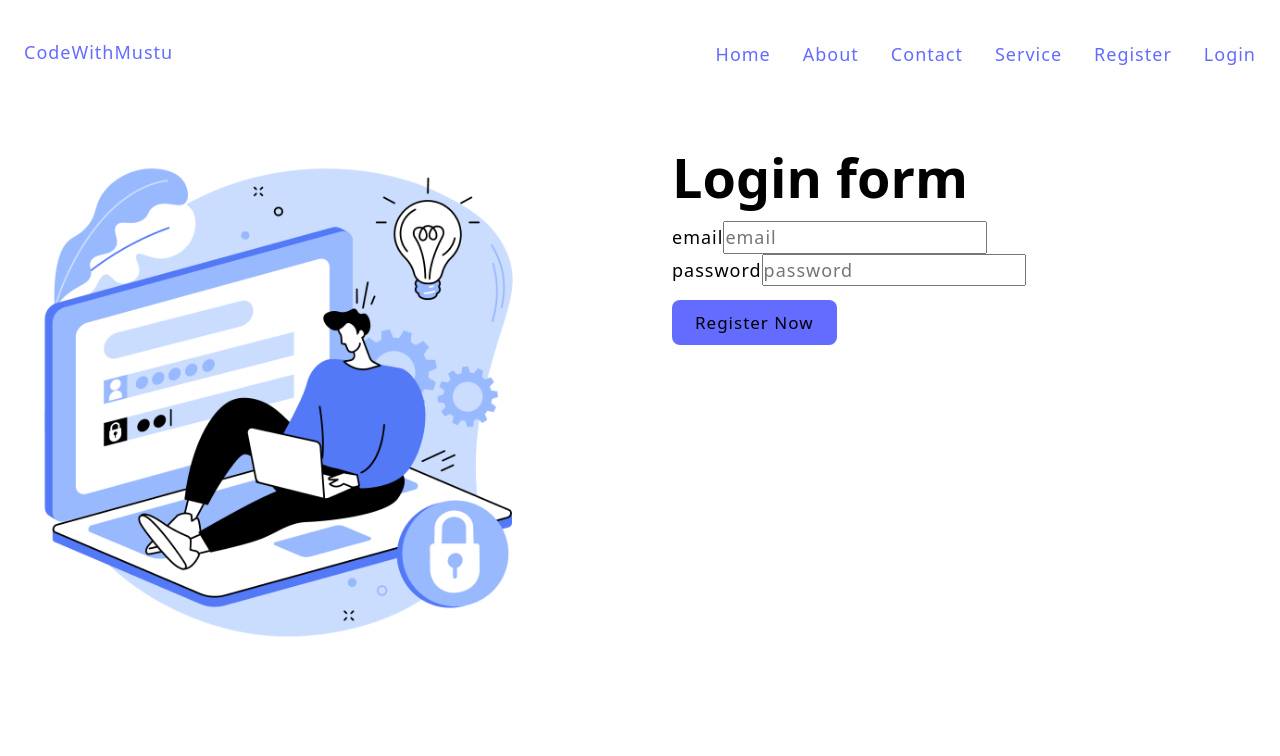
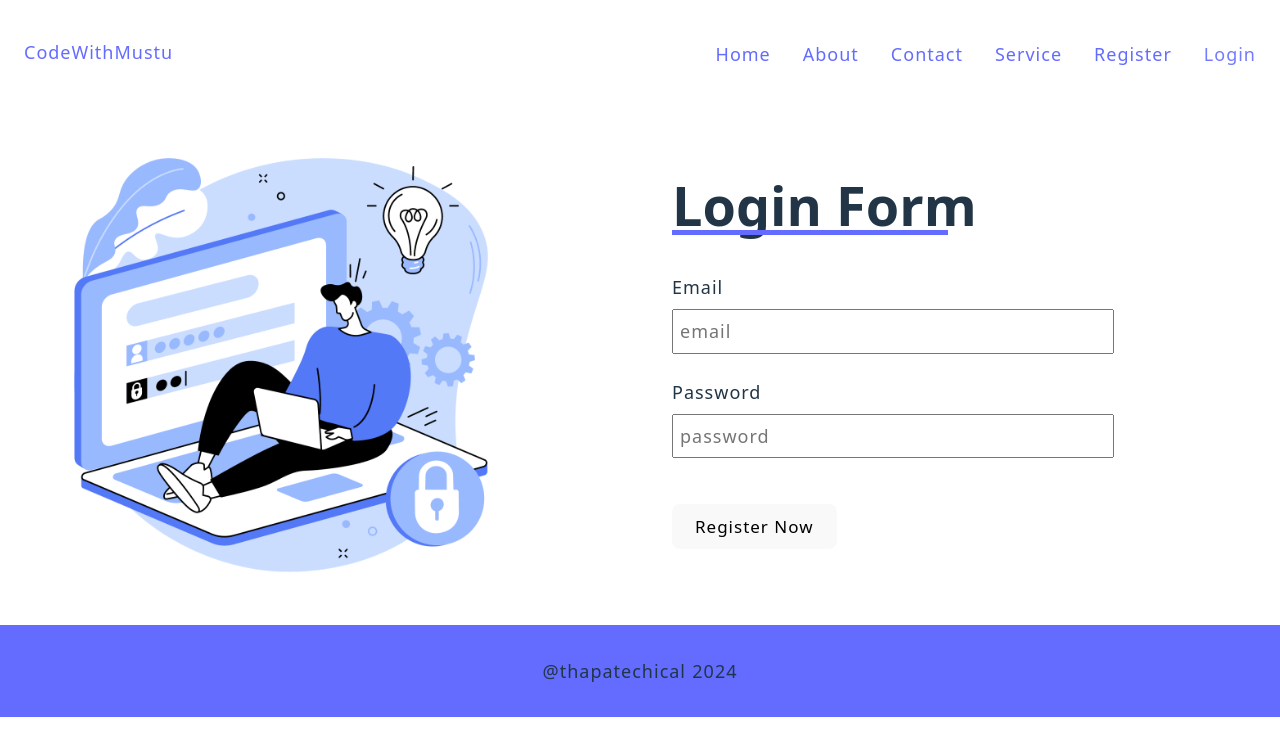
Before and after one commit to Mustu19/MERN_Agency, a React (Vite) app in the folder client/: page /login in a window 1280 px wide. Shown: the top 756 px of the page. Built offline with nearby package versions, Linux system fonts and the light colour scheme.

Commit message:
Error Page, Footer, Styling Done

```diff
--- a/client/src/App.jsx
+++ b/client/src/App.jsx
@@ -7,6 +7,8 @@ import {Service} from "./pages/Service"
 import {Register} from "./pages/Register"
 import {Login} from "./pages/Login"
 import { Navbar } from './components/Navbar'
+import { Error } from './pages/Error'
+import {Footer} from './components/Footer/Footer'
 
 const App = () => {
   return (
@@ -20,7 +22,9 @@ const App = () => {
           <Route path='/service' element = {<Service/>}/>
           <Route path='/register' element = {<Register/>}/>
           <Route path='/login' element = {<Login/>}/>
+          <Route path='*' element = {<Error/>}/>
         </Routes>
+        <Footer/>
       </BrowserRouter>
     </>
   )
--- /dev/null
+++ b/client/src/components/Footer/Footer.css
@@ -0,0 +1,6 @@
+footer {
+    padding: 3.2rem;
+    text-align: center;
+    background-color: var(--btn-color);
+    margin-top: auto;
+  }
--- /dev/null
+++ b/client/src/components/Footer/Footer.jsx
@@ -0,0 +1,9 @@
+import "./Footer.css";
+
+export const Footer = () => {
+  return (
+    <footer>
+      <p>@thapatechical 2024</p>
+    </footer>
+  );
+};
--- a/client/src/index.scss
+++ b/client/src/index.scss
@@ -1,5 +1,4 @@
-*
-{
+* {
   margin: 0;
   padding: 0;
   box-sizing: border-box;
@@ -117,6 +116,40 @@ a:active {
 }
 
 
+/* pseduo elements  */
+.main-heading {
+  position: relative;
+  text-transform: capitalize;
+
+  &::after {
+    content: "";
+    position: absolute;
+    left: 0;
+    bottom: 0;
+    width: 50%;
+    height: 0.5rem;
+    background-color: var(--btn-color);
+  }
+}
+
+@media (prefers-color-scheme: light) {
+  :root {
+    color: #213547;
+    background-color: #ffffff;
+  }
+
+  a:hover,
+  a.active {
+    color: #747bff;
+  }
+
+  button {
+    background-color: #f9f9f9;
+  }
+}
+
+
+
 /***** Hero Section *****/
 
 .section-hero {
@@ -192,13 +225,16 @@ a:active {
       margin-bottom: 3.2rem;
     }
   }
+
   & .container {
     padding-top: 3.2rem;
   }
+
   & .contact-img {
     display: flex;
     justify-content: start;
     align-items: center;
+
     & img {
       width: 80%;
       height: auto;
@@ -211,6 +247,7 @@ a:active {
       flex-direction: column;
       gap: 3.2rem;
     }
+
     & label {
       display: block;
       margin-bottom: 1.2rem;
@@ -224,6 +261,196 @@ a:active {
     }
   }
 }
+
 /** -----------------------
 **  end contact section css
 ** -------------------------  */
+
+/* error page  */
+#error-page {
+  display: flex;
+  align-items: center;
+  justify-content: center;
+}
+
+#error-page .content {
+  max-width: 70rem;
+  text-align: center;
+}
+
+.content h2.header {
+  font-size: 18vw;
+  line-height: 1em;
+  animation: animate 10s ease-in-out infinite;
+  background: -webkit-repeating-linear-gradient(-60deg,
+      #71b7e6,
+      var(--btn-color),
+      #b98acc,
+      #ee8176,
+      #b98acc,
+      var(--btn-color),
+      #9b59b6);
+  background-size: 500%;
+  -webkit-background-clip: text;
+  -webkit-text-fill-color: transparent;
+  text-shadow: 1px 1px 2px rgba(255, 255, 255, 0.25);
+  position: relative;
+  -webkit-animation: animate 10s ease-in-out infinite;
+}
+
+@keyframes animate {
+  0% {
+    background-position: 0 0;
+  }
+
+  25% {
+    background-position: 100% 0;
+  }
+
+  50% {
+    background-position: 100% 100%;
+  }
+
+  75% {
+    background-position: 0% 100%;
+  }
+
+  100% {
+    background-position: 0% 0%;
+  }
+}
+
+.content h4 {
+  margin-bottom: 20px;
+  text-transform: uppercase;
+  font-size: 2rem;
+}
+
+.content .btns {
+  margin: 25px 0;
+  display: inline-flex;
+  justify-content: center;
+}
+
+.content .btns a {
+  display: inline-block;
+  margin: 0 10px;
+  text-decoration: none;
+  border: 2px solid var(--btn-color);
+  color: var(--btn-color);
+  font-weight: 500;
+  padding: 10px 25px;
+  border-radius: 25px;
+  text-transform: uppercase;
+  transition: all 0.3s ease;
+}
+
+.content .btns a:hover {
+  background: var(--btn-color);
+  color: #fff;
+}
+
+/** -----------------------
+** registration section css
+** -------------------------  */
+
+.section-registration {
+  padding: 0 3.2rem;
+
+  & .container {
+    /* background-color: #fff; */
+    padding-top: 3.2rem;
+    align-items: center;
+
+    & img {
+      width: 80%;
+      height: auto;
+    }
+  }
+
+  & .registration-form {
+    & label {
+      display: block;
+      margin: 2.4rem 0 0.8rem 0;
+      text-transform: capitalize;
+    }
+
+    & input {
+      width: 80%;
+      padding: 0.6rem 0.6rem;
+    }
+
+    & button {
+      margin-top: 3.2rem;
+    }
+  }
+}
+
+.adminNav ul {
+  display: flex;
+  flex-direction: column;
+  gap: 2rem;
+}
+
+.adminContainer {
+  display: grid;
+  padding-top: 0;
+  grid-template-columns: 1fr 3fr;
+}
+
+.adminList {
+  flex-direction: column;
+  list-style-type: none;
+}
+
+.adminList li {
+  display: grid;
+  grid-template-columns: 1fr 2fr 1fr 1fr;
+}
+
+/** -----------------------
+** media query section css
+** -------------------------  */
+
+@media (width < 998px) {
+  .grid-two-cols {
+    grid-template-columns: 1fr;
+  }
+
+  .section-services {
+    & .grid-three-cols {
+      grid-template-columns: repeat(auto-fill, minmax(30rem, 1fr));
+    }
+  }
+
+  .section-registration {
+    & .container {
+      & .reg-img img {
+        width: 60%;
+        height: auto;
+      }
+    }
+  }
+}
+
+@media (width < 798px) {
+  html {
+    font-size: 56.25%;
+  }
+
+  .section-registration {
+    & .container {
+      & img {
+        width: 50%;
+        height: auto;
+      }
+    }
+
+    & .registration-form {
+      & input {
+        width: 100%;
+        padding: 0.6rem 0.6rem;
+      }
+    }
+  }
+}
--- /dev/null
+++ b/client/src/pages/Error.jsx
@@ -0,0 +1,23 @@
+import { NavLink } from "react-router-dom";
+
+export const Error = () => {
+  return (
+    <>
+      <section id="error-page">
+        <div className=" content">
+          <h2 className="header">404</h2>
+          <h4>Sorry! Page not found</h4>
+          <p>
+            Oops! It seems like the page you're trying to access doesn't exist.
+            If you believe there's an issue, feel free to report it, and we'll
+            look into it.
+          </p>
+          <div className="btns">
+            <NavLink to="/">return home</NavLink>
+            <NavLink to="/contact">report problem</NavLink>
+          </div>
+        </div>
+      </section>
+    </>
+  );
+};
```
